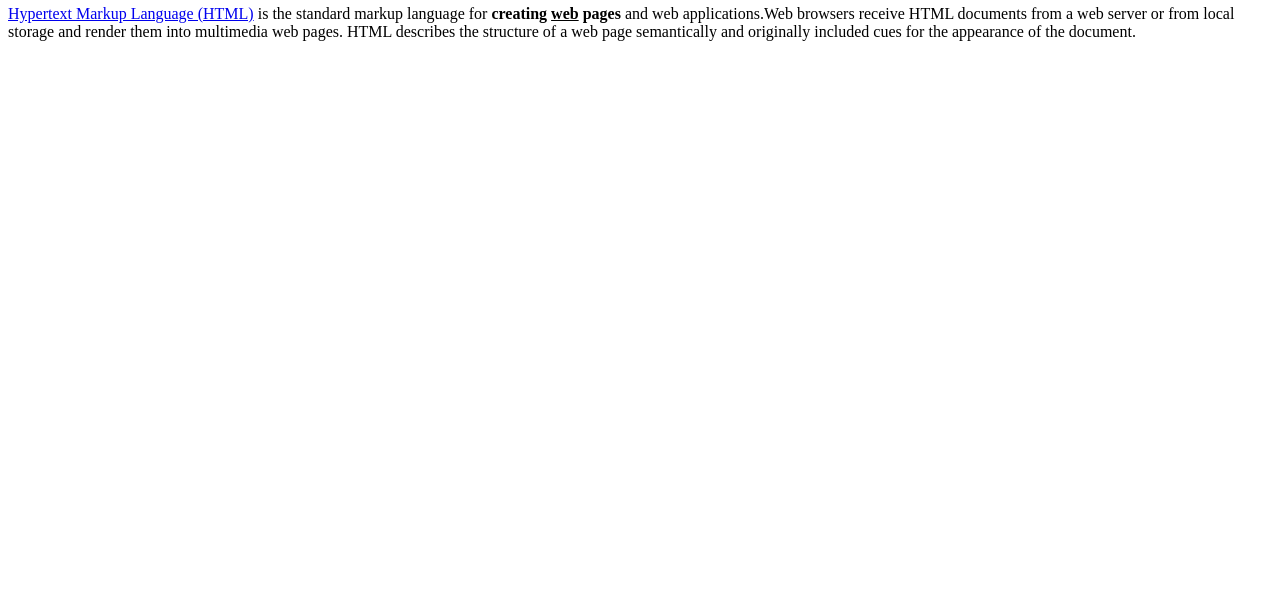
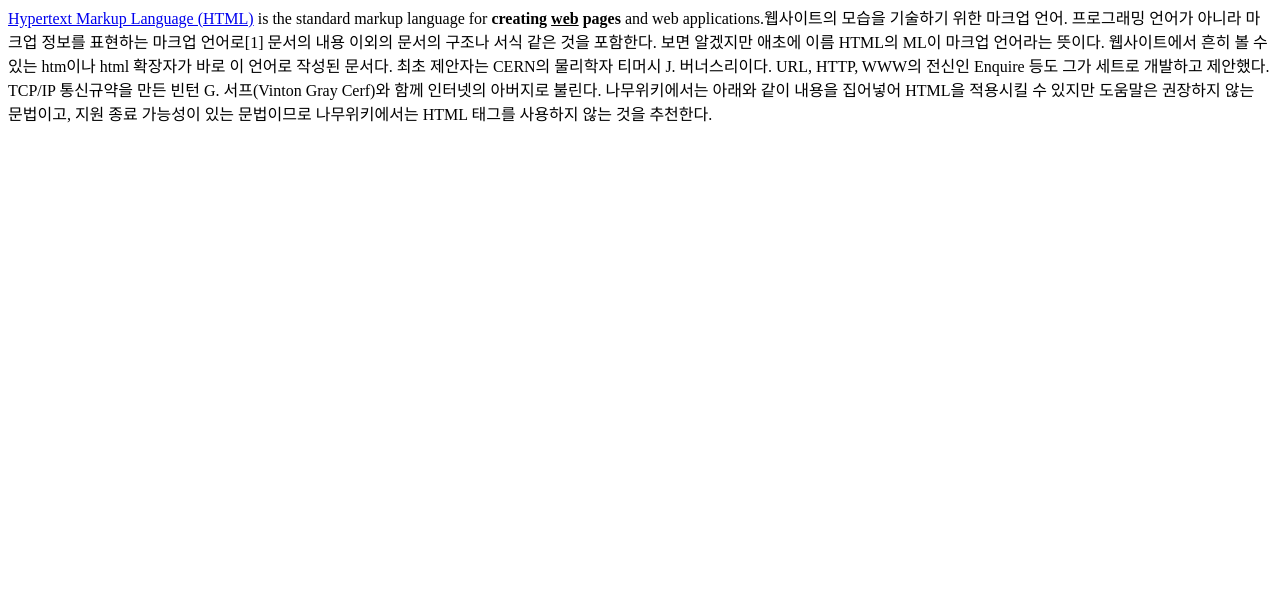
Before and after one commit to dongmyoung-shin/my-first-web-site, a plain HTML site: page 1.html in a window 1280 px wide. Shown: the part 196-800 px from the top of the page. Drawn offline with Linux system fonts and the light colour scheme.

Commit message:
html 설명 변경

```diff
--- a/1.html
+++ b/1.html
@@ -16,11 +16,10 @@
             <a href="https://www.w3.org/TR/html5/"
             target="_blank" title="html 스펙">Hypertext Markup Language (HTML)</a> is the
             standard markup language for <strong>creating <u>web</u> pages</strong>
-            and web applications.Web
-            browsers receive HTML documents from a web server or
-            from local storage and render them into multimedia web pages.
-            HTML describes the structure of a web page semantically and
-            originally included cues for the appearance of the document.
+            and web applications.웹사이트의 모습을 기술하기 위한 마크업 언어.
+            프로그래밍 언어가 아니라 마크업 정보를 표현하는 마크업 언어로[1] 문서의 내용 이외의 문서의 구조나 서식 같은 것을 포함한다. 보면 알겠지만 애초에 이름 HTML의 ML이 마크업 언어라는 뜻이다. 웹사이트에서 흔히 볼 수 있는 htm이나 html 확장자가 바로 이 언어로 작성된 문서다.
+            최초 제안자는 CERN의 물리학자 티머시 J. 버너스리이다. URL, HTTP, WWW의 전신인 Enquire 등도 그가 세트로 개발하고 제안했다. TCP/IP 통신규약을 만든 빈턴 G. 서프(Vinton Gray Cerf)와 함께 인터넷의 아버지로 불린다.
+            나무위키에서는 아래와 같이 내용을 집어넣어 HTML을 적용시킬 수 있지만 도움말은 권장하지 않는 문법이고, 지원 종료 가능성이 있는 문법이므로 나무위키에서는 HTML 태그를 사용하지 않는 것을 추천한다.
         </p>
     </body>
 </html>
```
